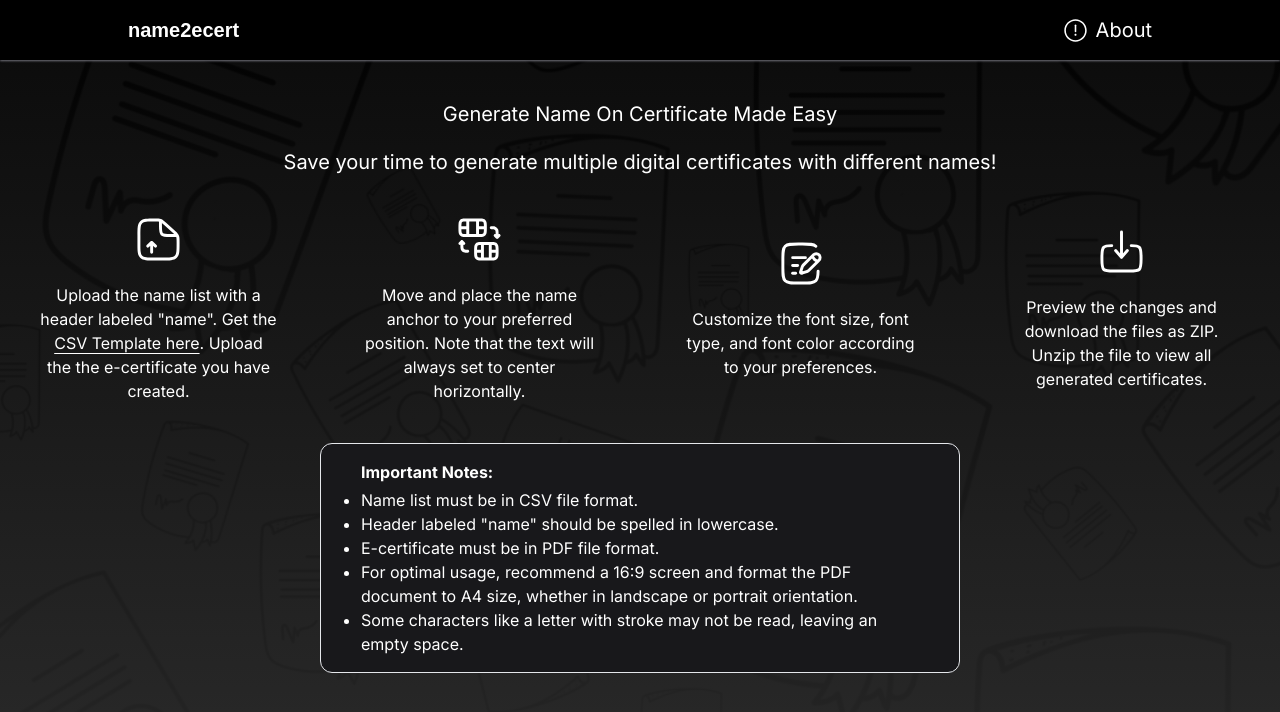
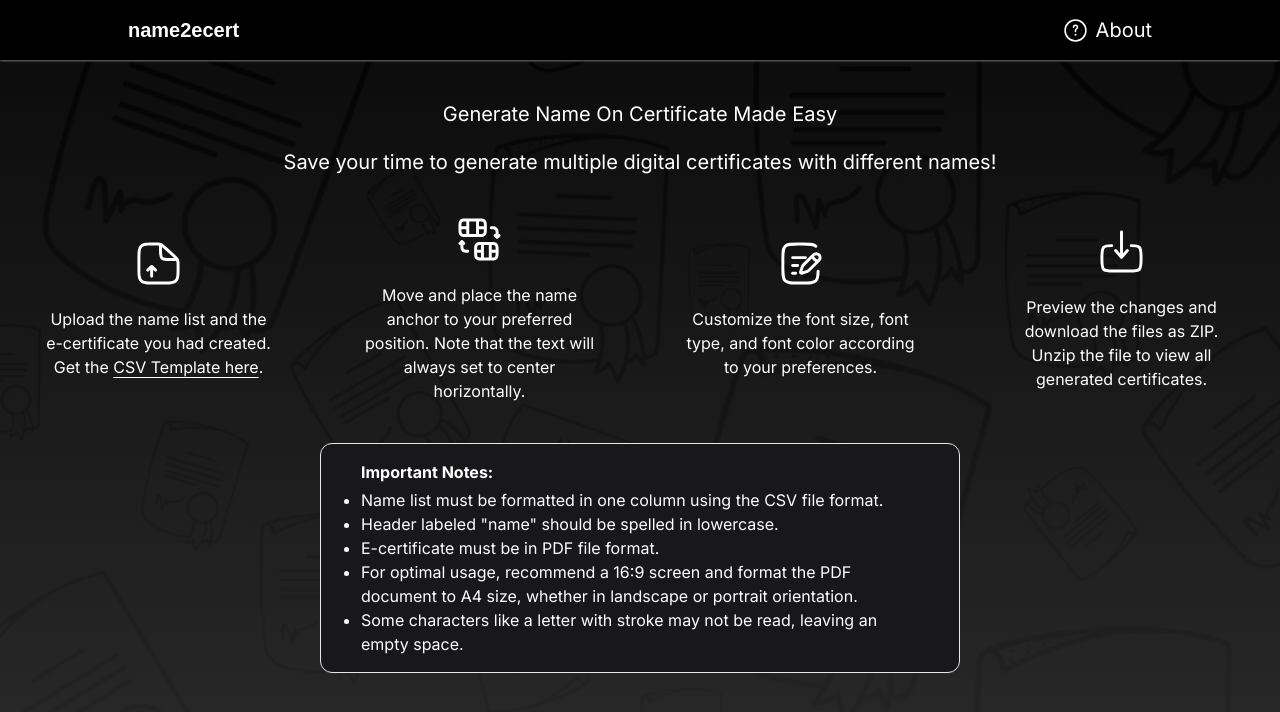
Before and after one commit to adhamhshm/name2ecert, a Next.js app: page /about in a window 1280 px wide. Shown: the top 712 px of the page. Built offline with nearby package versions, Linux system fonts and the light colour scheme.

Commit message:
replace icon, edit about page

```diff
--- a/app/about/page.tsx
+++ b/app/about/page.tsx
@@ -16,9 +16,8 @@ const About = () => {
                     <div className="flex justify-center items-center flex-col gap-5 pb-5 px-2 lg:px-10">
                         <Image src="/assets/upload.svg" alt="upload" width={200} height={200} className="w-1/5" />
                         <p className="text-md text-center">
-                            Upload the name list with a header labeled "name".
+                            Upload the name list and the e-certificate you had created.
                             Get the <a href="/template/namelist-template.csv" download className="underline underline-offset-4">CSV Template here</a>.
-                            Upload the the e-certificate you have created.
                         </p>
                     </div>
                     <div className="flex justify-center items-center flex-col gap-5 pb-5 px-2 lg:px-10">
@@ -46,7 +45,7 @@ const About = () => {
                 <span className="font-bold">Important Notes:</span>
                 <div>
                 <ul className="list-disc">
-                    <li>Name list must be in CSV file format.</li>
+                    <li>Name list must be formatted in one column using the CSV file format.</li>
                     <li>Header labeled "name" should be spelled in lowercase.</li>
                     <li>E-certificate must be in PDF file format.</li>
                     <li>For optimal usage, recommend a 16:9 screen and format the PDF document to A4 size, whether in landscape or portrait orientation.</li>
```
Also changed, not shown: public/assets/about.svg.
